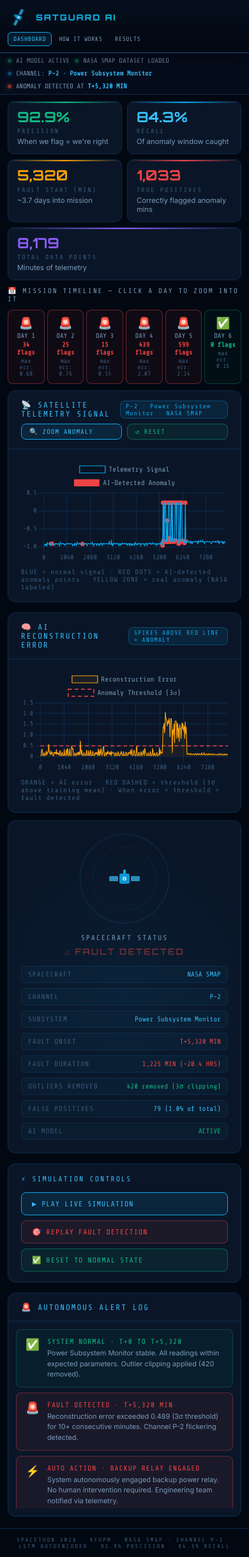
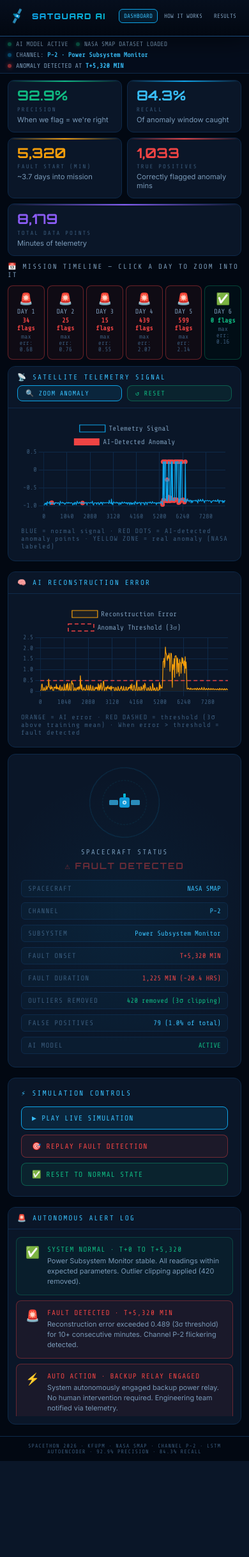
Before and after one commit to HaythamHamdan03/spacethon, a Flask app: page / in a window 390 px wide. Shown: the whole page at 64% size. After the commit the page ends 2283 px from the top, so only its background shows below. Run offline with Flask 3, Linux system fonts and the light colour scheme.

Commit message:
Fix mobile layout: tighter header, force 2-col metrics, hide badges

```diff
--- a/templates/index.html
+++ b/templates/index.html
@@ -230,9 +230,8 @@ footer { position:relative; z-index:5; text-align:center; padding:16px; font-fam
 
 /* RESPONSIVE — TABLET (≤1024px) */
 @media (max-width:1024px) {
-  header { padding:10px 16px; height:auto; min-height:64px; flex-wrap:wrap; gap:8px; }
+  header { padding:10px 16px; height:auto; flex-wrap:wrap; gap:8px; }
   .logo p { display:none; }
-  .logo h1 { font-size:0.95rem; }
   .header-right { gap:10px; }
   .nav-tab { padding:6px 10px; font-size:0.66rem; }
   .live-badge { padding:5px 10px; font-size:0.66rem; }
@@ -241,56 +240,88 @@ footer { position:relative; z-index:5; text-align:center; padding:16px; font-fam
   .timeline-wrap { padding:12px 16px 0; }
   .main-grid { grid-template-columns:1fr; padding:12px 16px; }
   .side-panel { display:grid; grid-template-columns:1fr 1fr; }
-  .how-grid { grid-template-columns:repeat(2,1fr); padding:16px 16px; }
+  .how-grid { grid-template-columns:repeat(2,1fr); padding:16px; }
   .pipeline { margin:0 16px 16px; }
-  .results-grid { padding:16px 16px; }
+  .results-grid { padding:16px; }
   .attempts-table { margin:0 16px 16px; }
 }
 
 /* RESPONSIVE — MOBILE (≤640px) */
 @media (max-width:640px) {
-  header { padding:10px 12px; gap:6px; }
-  .satellite-icon { width:34px; height:34px; }
-  .logo { gap:10px; }
-  .logo h1 { font-size:0.82rem; letter-spacing:2px; }
-  .header-right { width:100%; justify-content:space-between; gap:6px; }
+  /* ── HEADER ── */
+  header {
+    padding:10px 12px; gap:6px; height:auto;
+    display:grid;
+    grid-template-columns:auto 1fr;
+    grid-template-rows:auto auto;
+    align-items:center;
+  }
+  .logo { grid-column:1; grid-row:1; gap:8px; }
+  .satellite-icon { width:30px; height:30px; }
+  .logo h1 { font-size:0.78rem; letter-spacing:1.5px; white-space:nowrap; }
+  .logo p { display:none; }
+  .header-right {
+    grid-column:2; grid-row:1;
+    justify-content:flex-end; gap:4px;
+    display:flex; align-items:center;
+  }
+  .live-badge { display:none; }
   .nav-tabs { gap:2px; }
-  .nav-tab { padding:5px 8px; font-size:0.6rem; letter-spacing:0.5px; }
-  .live-badge { display:none; }
+  .nav-tab { padding:5px 7px; font-size:0.58rem; letter-spacing:0; }
 
-  .status-bar { padding:6px 12px; gap:8px; font-size:0.65rem; }
-  .status-bar .status-item:last-child { display:none; }
+  /* ── STATUS BAR ── */
+  .status-bar { padding:6px 12px; gap:6px 12px; font-size:0.63rem; }
+  /* hide the long last item (LSTM info line) */
+  .status-bar > .status-item:last-child { display:none; }
 
-  .metrics { grid-template-columns:repeat(2,1fr); padding:10px 12px 0; gap:8px; }
+  /* ── METRICS ── */
+  .metrics {
+    grid-template-columns:repeat(2,1fr) !important;
+    padding:10px 12px 0; gap:8px;
+  }
+  .metrics .metric:last-child { grid-column:span 2; }
   .metric { padding:12px 14px; }
-  .metric-val { font-size:1.4rem; }
-  .metrics .metric:last-child { grid-column:span 2; }
+  .metric-val { font-size:1.35rem; }
+  .metric-label { font-size:0.56rem; }
 
+  /* ── TIMELINE ── */
   .timeline-wrap { padding:10px 12px 0; }
   #day-timeline { gap:4px; }
 
-  .main-grid { padding:10px 12px; gap:12px; }
+  /* ── MAIN GRID ── */
+  .main-grid { padding:10px 12px; gap:10px; grid-template-columns:1fr; }
   .side-panel { display:flex; flex-direction:column; }
 
-  .card-header { flex-wrap:wrap; gap:8px; }
-  .card-header > div:last-child { width:100%; }
+  /* ── CARD HEADER ── hide long badge, stack buttons below title ── */
+  .card-header { flex-wrap:wrap; gap:6px; padding:10px 14px; }
+  .card-badge { display:none; }
+  .card-header > div:last-child { width:100%; display:flex; gap:6px; }
+  .card-title { font-size:0.7rem; }
 
-  .how-grid { grid-template-columns:1fr; padding:12px 12px; gap:10px; }
-  .how-card { padding:18px; }
-  .pipeline { margin:0 12px 12px; padding:16px; }
+  /* ── SAT VIZ ── */
+  .sat-container { width:110px; height:110px; }
 
-  .results-grid { grid-template-columns:1fr; padding:12px 12px; gap:10px; }
-  .result-num { font-size:2.8rem; }
+  /* ── HOW IT WORKS ── */
+  .how-grid { grid-template-columns:1fr; padding:10px 12px; gap:10px; }
+  .how-card { padding:16px; }
+  .pipeline { margin:0 12px 12px; padding:14px; }
+
+  /* ── RESULTS ── */
+  .results-grid { grid-template-columns:1fr; padding:10px 12px; gap:8px; }
+  .result-num { font-size:2.6rem; }
   .attempts-table { margin:0 12px 12px; overflow-x:auto; }
-  .attempts-table table { min-width:480px; }
+  .attempts-table table { min-width:480px; font-size:0.72rem; }
+  .attempts-table th, .attempts-table td { padding:8px 10px; }
 
-  .fault-alert { width:calc(100vw - 24px); right:12px; left:12px; }
+  /* ── FAULT ALERT ── */
+  .fault-alert { width:calc(100vw - 20px); right:10px; left:10px; }
 
-  .sim-chart-wrap { width:95%; padding:14px; }
-  .sim-title-big { font-size:0.95rem; letter-spacing:2px; }
-  .sim-overlay { padding:16px; gap:14px; }
+  /* ── SIMULATION OVERLAY ── */
+  .sim-overlay { padding:14px; gap:12px; }
+  .sim-title-big { font-size:0.9rem; letter-spacing:2px; }
+  .sim-chart-wrap { width:96%; padding:12px; }
 
-  footer { font-size:0.55rem; padding:12px; }
+  footer { font-size:0.52rem; padding:10px 12px; letter-spacing:1px; }
 }
 </style>
 </head>
```
